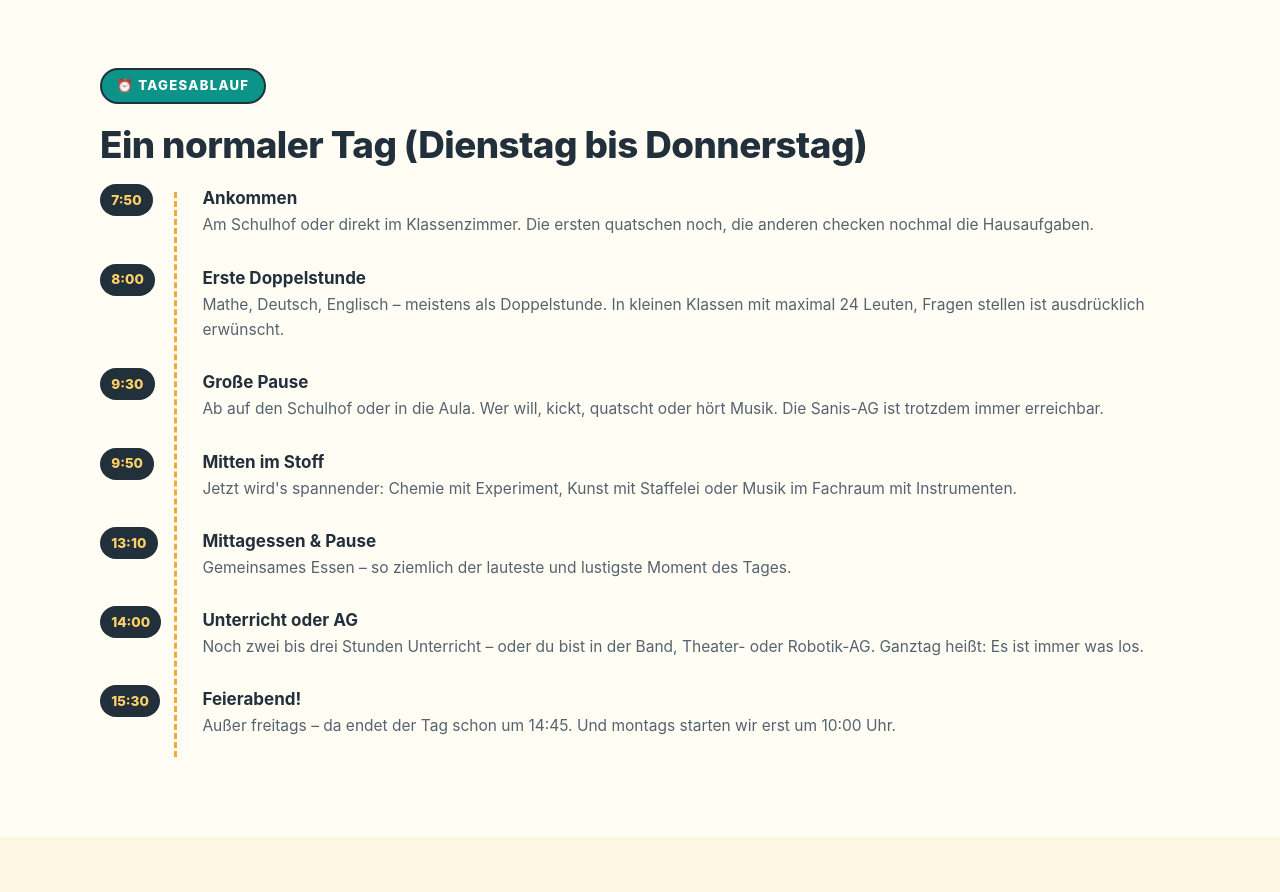
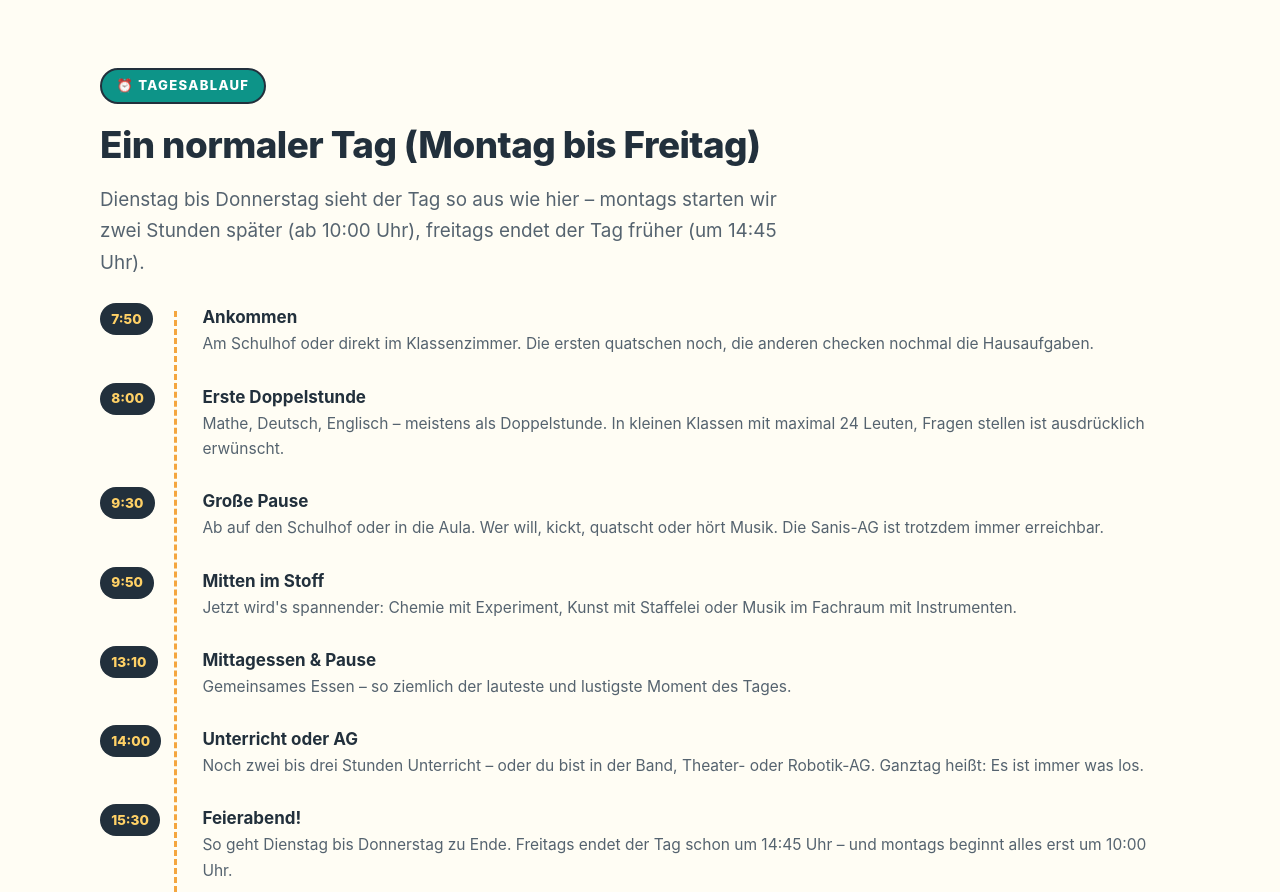
Before and after one commit to ottootti24/semper-oberschule-website, a plain HTML site: page schueler-version/schulalltag.html in a window 1280 px wide. Shown: the part 480-1372 px from the top of the page. Drawn offline with Linux system fonts and the light colour scheme.

Commit message:
Schulalltag: Tagesablauf now gilt Montag bis Freitag
Co-authored-by: ottootti24 <ottootti24@users.noreply.github.com>

```diff
--- a/schueler-version/schulalltag.html
+++ b/schueler-version/schulalltag.html
@@ -44,7 +44,8 @@
     <section class="section">
       <div class="container reveal">
         <span class="sticker sticker--teal sticker--flat">⏰ Tagesablauf</span>
-        <h2>Ein normaler Tag (Dienstag bis Donnerstag)</h2>
+        <h2>Ein normaler Tag (Montag bis Freitag)</h2>
+        <p class="lead" style="margin-bottom:1.6rem">Dienstag bis Donnerstag sieht der Tag so aus wie hier – montags starten wir zwei Stunden später (ab 10:00 Uhr), freitags endet der Tag früher (um 14:45 Uhr).</p>
         <ul class="dayline">
           <li>
             <span class="time">7:50</span>
@@ -79,7 +80,7 @@
           <li>
             <span class="time">15:30</span>
             <strong>Feierabend!</strong>
-            <p>Außer freitags – da endet der Tag schon um 14:45. Und montags starten wir erst um 10:00 Uhr.</p>
+            <p>So geht Dienstag bis Donnerstag zu Ende. Freitags endet der Tag schon um 14:45 Uhr – und montags beginnt alles erst um 10:00 Uhr.</p>
           </li>
         </ul>
       </div>
```
